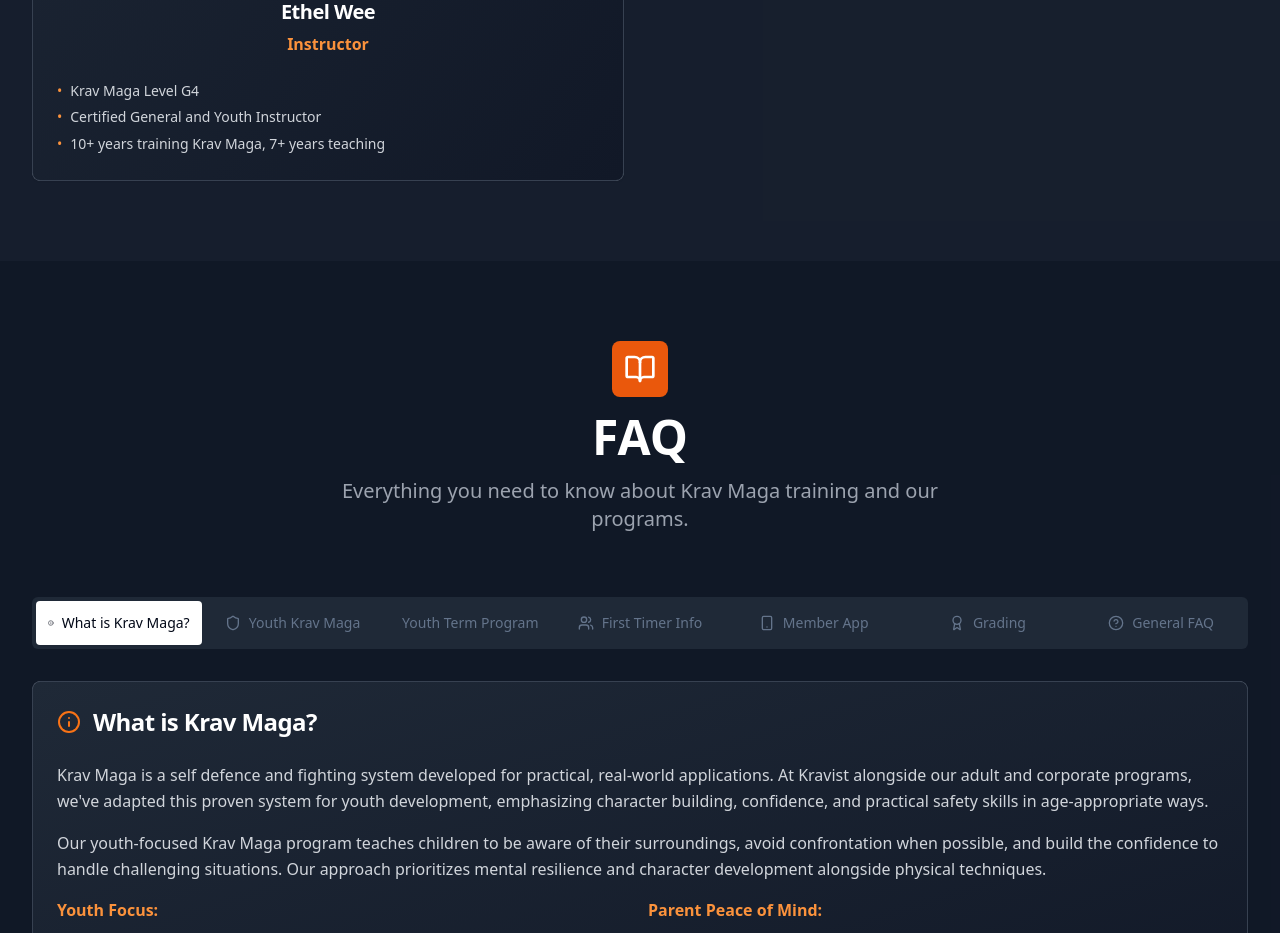
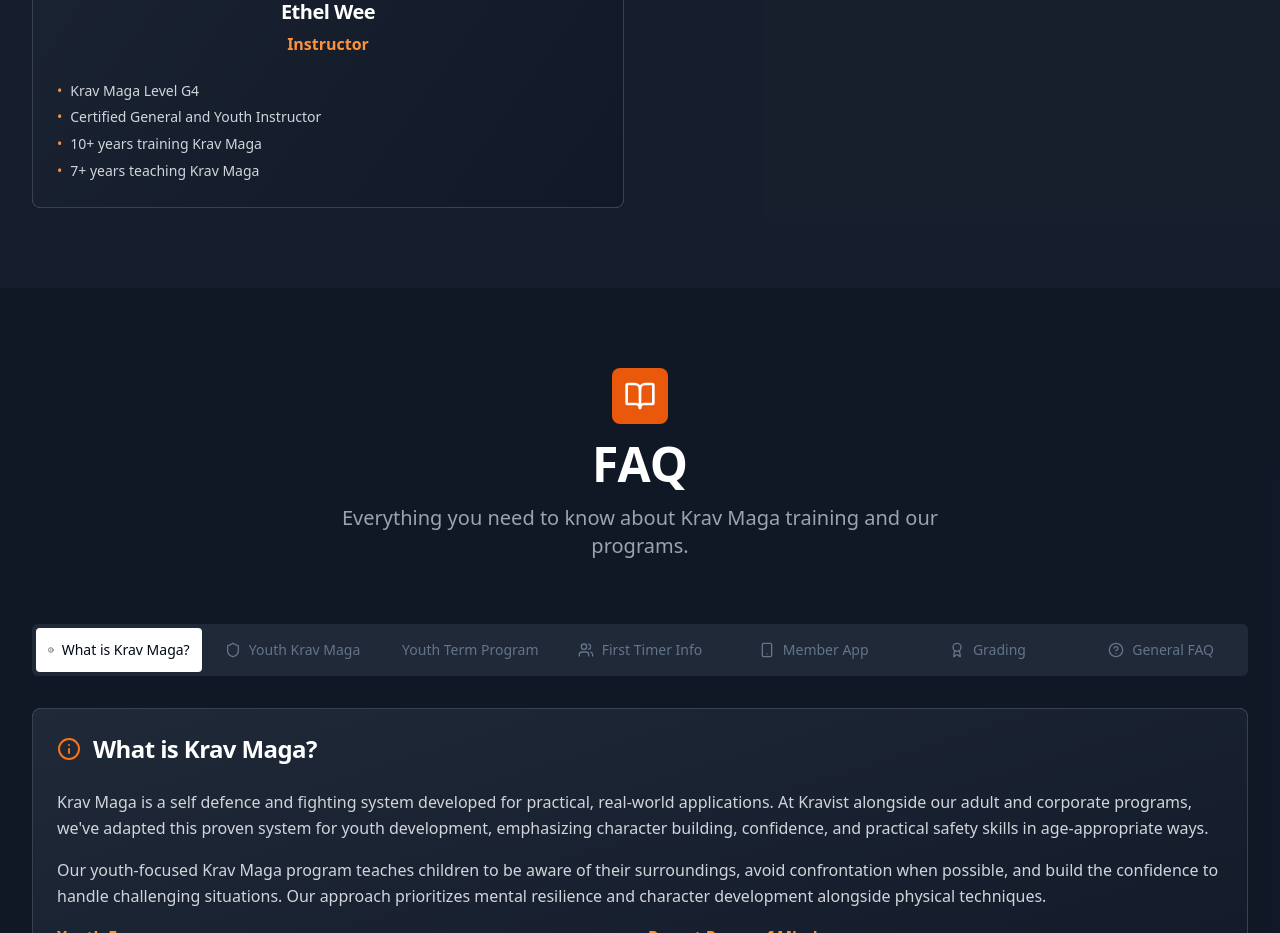
Before and after one commit to ecent/kravist-website-main, a React (Vite) app: page / in a window 1280 px wide. Shown: the part 7400-8333 px from the top of the page. Built offline with nearby package versions, Linux system fonts and the light colour scheme.

Commit message:
Adjust instructor details
Adjusted bullet points for Ethel Wee's instructor details.

```diff
--- a/src/components/Instructors.tsx
+++ b/src/components/Instructors.tsx
@@ -38,7 +38,8 @@ const Instructors = () => {
       bio: [
         "Krav Maga Level G4",
         "Certified General and Youth Instructor",
-        "10+ years training Krav Maga, 7+ years teaching"
+        "10+ years training Krav Maga",
+        "7+ years teaching Krav Maga"
       ],
       image: "/lovable-uploads/95b3db7b-d1a6-4391-8a7a-f8ca108172bc.png"
     }
```
